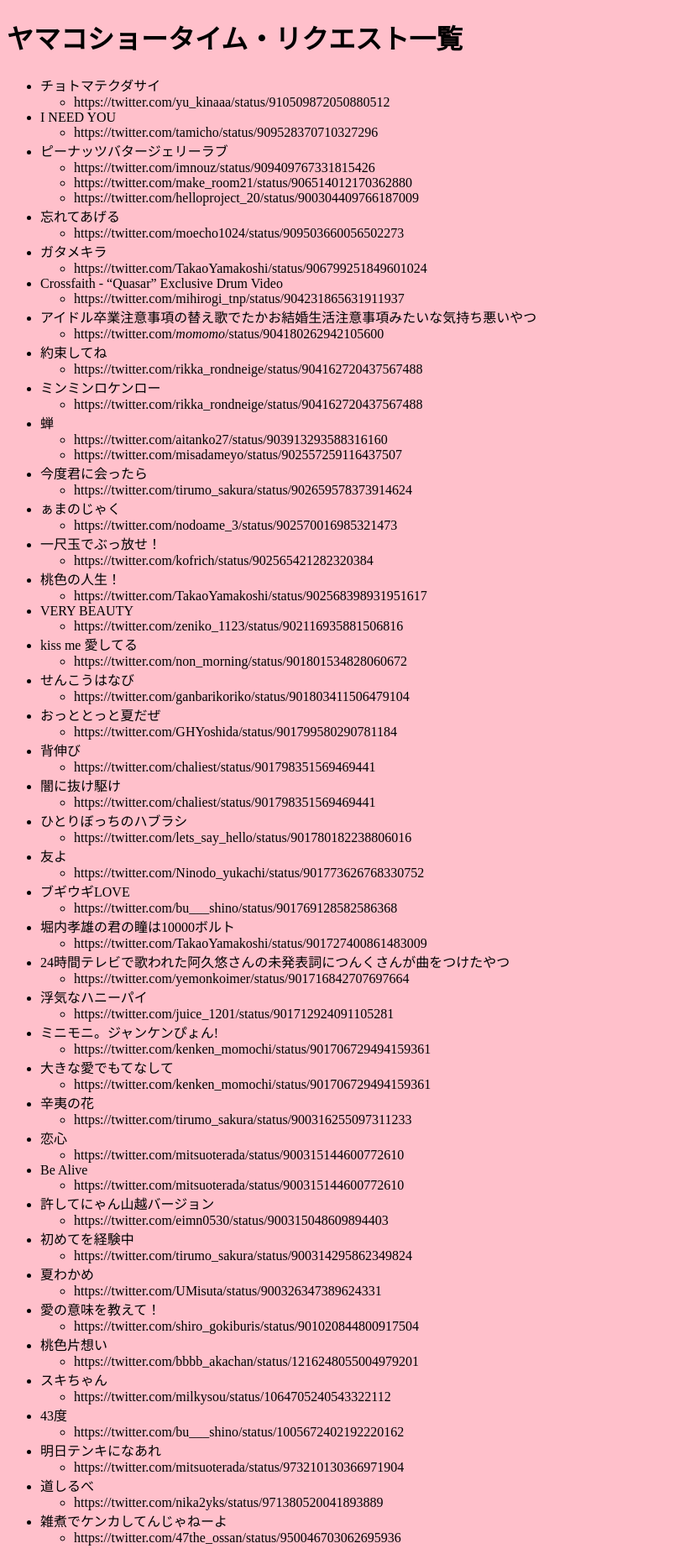
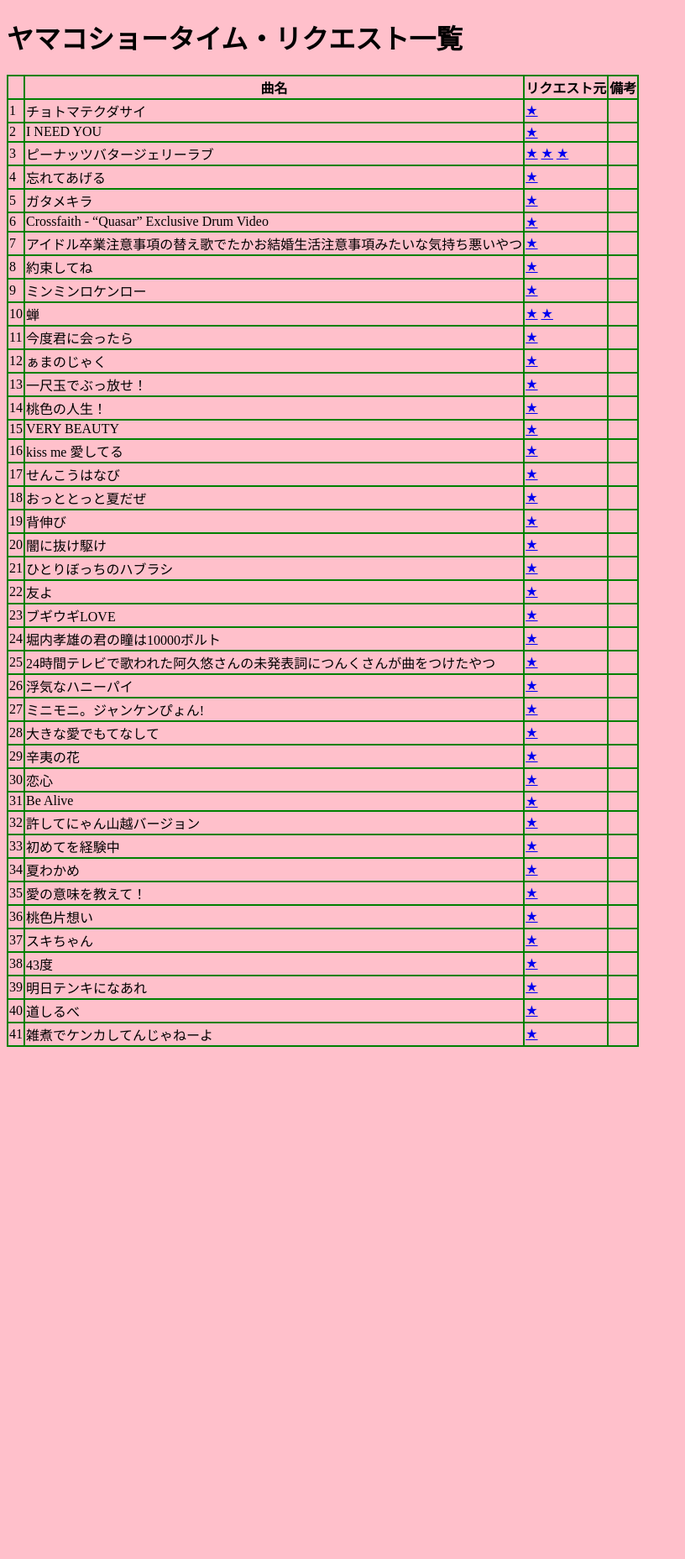
Before and after one commit to takaoyamakoshi/momochi, a Jekyll site: the page built from ヤマコショータイム・リクエスト一覧.md, in a window 1280 px wide. Shown: the whole page at 84% size, without its empty margins (0-816 px from the left). Built offline with Jekyll 4.4.1, drawn with Linux system fonts in a browser that asks for light colours; our own code applies the rules of GitHub Pages for plain Markdown files; after the commit the page ends 1255 px from its top, so only the background shows below that.

Commit message:
Update ヤマコショータイム・リクエスト一覧.md

```diff
--- a/ヤマコショータイム・リクエスト一覧.md
+++ b/ヤマコショータイム・リクエスト一覧.md
@@ -1,87 +1,45 @@
 # ヤマコショータイム・リクエスト一覧
 
-- チョトマテクダサイ
-  - https://twitter.com/yu_kinaaa/status/910509872050880512
-- I NEED YOU
-  - https://twitter.com/tamicho/status/909528370710327296
-- ピーナッツバタージェリーラブ
-  - https://twitter.com/imnouz/status/909409767331815426
-  - https://twitter.com/make_room21/status/906514012170362880
-  - https://twitter.com/helloproject_20/status/900304409766187009
-- 忘れてあげる
-  - https://twitter.com/moecho1024/status/909503660056502273
-- ガタメキラ
-  - https://twitter.com/TakaoYamakoshi/status/906799251849601024
-- Crossfaith - "Quasar" Exclusive Drum Video
-  - https://twitter.com/mihirogi_tnp/status/904231865631911937
-- アイドル卒業注意事項の替え歌でたかお結婚生活注意事項みたいな気持ち悪いやつ
-  - https://twitter.com/_momomo_/status/904180262942105600
-- 約束してね
-  - https://twitter.com/rikka_rondneige/status/904162720437567488
-- ミンミンロケンロー
-  - https://twitter.com/rikka_rondneige/status/904162720437567488
-- 蝉
-  - https://twitter.com/aitanko27/status/903913293588316160
-  - https://twitter.com/misadameyo/status/902557259116437507
-- 今度君に会ったら
-  - https://twitter.com/tirumo_sakura/status/902659578373914624
-- ぁまのじゃく
-  - https://twitter.com/nodoame_3/status/902570016985321473
-- 一尺玉でぶっ放せ！
-  - https://twitter.com/kofrich/status/902565421282320384
-- 桃色の人生！
-  - https://twitter.com/TakaoYamakoshi/status/902568398931951617
-- VERY BEAUTY
-  - https://twitter.com/zeniko_1123/status/902116935881506816
-- kiss me 愛してる
-  - https://twitter.com/non_morning/status/901801534828060672
-- せんこうはなび
-  - https://twitter.com/ganbarikoriko/status/901803411506479104
-- おっととっと夏だぜ
-  - https://twitter.com/GHYoshida/status/901799580290781184
-- 背伸び
-  - https://twitter.com/chaliest/status/901798351569469441
-- 闇に抜け駆け
-  - https://twitter.com/chaliest/status/901798351569469441
-- ひとりぼっちのハブラシ
-  - https://twitter.com/lets_say_hello/status/901780182238806016
-- 友よ
-  - https://twitter.com/Ninodo_yukachi/status/901773626768330752
-- ブギウギLOVE
-  - https://twitter.com/bu___shino/status/901769128582586368
-- 堀内孝雄の君の瞳は10000ボルト
-  - https://twitter.com/TakaoYamakoshi/status/901727400861483009
-- 24時間テレビで歌われた阿久悠さんの未発表詞につんくさんが曲をつけたやつ
-  - https://twitter.com/yemonkoimer/status/901716842707697664
-- 浮気なハニーパイ
-  - https://twitter.com/juice_1201/status/901712924091105281
-- ミニモニ。ジャンケンぴょん!
-  - https://twitter.com/kenken_momochi/status/901706729494159361
-- 大きな愛でもてなして
-  - https://twitter.com/kenken_momochi/status/901706729494159361
-- 辛夷の花
-  - https://twitter.com/tirumo_sakura/status/900316255097311233
-- 恋心
-  - https://twitter.com/mitsuoterada/status/900315144600772610
-- Be Alive
-  - https://twitter.com/mitsuoterada/status/900315144600772610
-- 許してにゃん山越バージョン
-  - https://twitter.com/eimn0530/status/900315048609894403
-- 初めてを経験中
-  - https://twitter.com/tirumo_sakura/status/900314295862349824
-- 夏わかめ
-  - https://twitter.com/UMisuta/status/900326347389624331
-- 愛の意味を教えて！
-  - https://twitter.com/shiro_gokiburis/status/901020844800917504
-- 桃色片想い
-  - https://twitter.com/bbbb_akachan/status/1216248055004979201
-- スキちゃん
-  - https://twitter.com/milkysou/status/1064705240543322112
-- 43度
-  - https://twitter.com/bu___shino/status/1005672402192220162
-- 明日テンキになあれ
-  - https://twitter.com/mitsuoterada/status/973210130366971904
-- 道しるべ
-  - https://twitter.com/nika2yks/status/971380520041893889
-- 雑煮でケンカしてんじゃねーよ
-  - https://twitter.com/47the_ossan/status/950046703062695936
+| | 曲名 | リクエスト元 | 備考 |
+|---|---|---|---|
+|1 | チョトマテクダサイ | [★](https://twitter.com/yu_kinaaa/status/910509872050880512) | |
+|2 | I NEED YOU |[★](https://twitter.com/tamicho/status/909528370710327296) | |
+|3 | ピーナッツバタージェリーラブ | [★](https://twitter.com/imnouz/status/909409767331815426) [★](https://twitter.com/make_room21/status/906514012170362880) [★](https://twitter.com/helloproject_20/status/900304409766187009) | |
+|4 | 忘れてあげる | [★](https://twitter.com/moecho1024/status/909503660056502273) | |
+|5 | ガタメキラ | [★](https://twitter.com/TakaoYamakoshi/status/906799251849601024) | |
+|6 | Crossfaith - "Quasar" Exclusive Drum Video | [★](https://twitter.com/mihirogi_tnp/status/904231865631911937) | |
+|7 | アイドル卒業注意事項の替え歌でたかお結婚生活注意事項みたいな気持ち悪いやつ | [★](https://twitter.com/_momomo_/status/904180262942105600) | |
+|8 | 約束してね | [★](https://twitter.com/rikka_rondneige/status/904162720437567488) | |
+|9 | ミンミンロケンロー | [★](https://twitter.com/rikka_rondneige/status/904162720437567488) | |
+|10 | 蝉 | [★](https://twitter.com/aitanko27/status/903913293588316160) [★](https://twitter.com/misadameyo/status/902557259116437507) | |
+|11 | 今度君に会ったら | [★](https://twitter.com/tirumo_sakura/status/902659578373914624) | |
+|12 | ぁまのじゃく | [★](https://twitter.com/nodoame_3/status/902570016985321473) | |
+|13 | 一尺玉でぶっ放せ！ | [★](https://twitter.com/kofrich/status/902565421282320384) | |
+|14 | 桃色の人生！ | [★](https://twitter.com/TakaoYamakoshi/status/902568398931951617) | |
+|15 | VERY BEAUTY | [★](https://twitter.com/zeniko_1123/status/902116935881506816) | |
+|16 | kiss me 愛してる | [★](https://twitter.com/non_morning/status/901801534828060672) | |
+|17 | せんこうはなび | [★](https://twitter.com/ganbarikoriko/status/901803411506479104) | |
+|18 | おっととっと夏だぜ | [★](https://twitter.com/GHYoshida/status/901799580290781184) | |
+|19 | 背伸び | [★](https://twitter.com/chaliest/status/901798351569469441) | |
+|20 | 闇に抜け駆け | [★](https://twitter.com/chaliest/status/901798351569469441) | |
+|21 | ひとりぼっちのハブラシ | [★](https://twitter.com/lets_say_hello/status/901780182238806016) | |
+|22 | 友よ | [★](https://twitter.com/Ninodo_yukachi/status/901773626768330752) | |
+|23 | ブギウギLOVE | [★](https://twitter.com/bu___shino/status/901769128582586368) | |
+|24 | 堀内孝雄の君の瞳は10000ボルト | [★](https://twitter.com/TakaoYamakoshi/status/901727400861483009) | |
+|25 | 24時間テレビで歌われた阿久悠さんの未発表詞につんくさんが曲をつけたやつ | [★](https://twitter.com/yemonkoimer/status/901716842707697664) | |
+|26 | 浮気なハニーパイ | [★](https://twitter.com/juice_1201/status/901712924091105281) | |
+|27 | ミニモニ。ジャンケンぴょん! | [★](https://twitter.com/kenken_momochi/status/901706729494159361) | |
+|28 | 大きな愛でもてなして | [★](https://twitter.com/kenken_momochi/status/901706729494159361) | |
+|29 | 辛夷の花 | [★](https://twitter.com/tirumo_sakura/status/900316255097311233) | |
+|30 | 恋心 | [★](https://twitter.com/mitsuoterada/status/900315144600772610) | |
+|31 | Be Alive | [★](https://twitter.com/mitsuoterada/status/900315144600772610) | |
+|32 | 許してにゃん山越バージョン | [★](https://twitter.com/eimn0530/status/900315048609894403) | |
+|33 | 初めてを経験中 | [★](https://twitter.com/tirumo_sakura/status/900314295862349824) | |
+|34 | 夏わかめ | [★](https://twitter.com/UMisuta/status/900326347389624331) | |
+|35 | 愛の意味を教えて！ | [★](https://twitter.com/shiro_gokiburis/status/901020844800917504) | |
+|36 | 桃色片想い | [★](https://twitter.com/bbbb_akachan/status/1216248055004979201) | |
+|37 | スキちゃん | [★](https://twitter.com/milkysou/status/1064705240543322112) | |
+|38 | 43度 | [★](https://twitter.com/bu___shino/status/1005672402192220162) | |
+|39 | 明日テンキになあれ | [★](https://twitter.com/mitsuoterada/status/973210130366971904) | |
+|40 | 道しるべ | [★](https://twitter.com/nika2yks/status/971380520041893889) | |
+|41 | 雑煮でケンカしてんじゃねーよ | [★](https://twitter.com/47the_ossan/status/950046703062695936) | |
```
